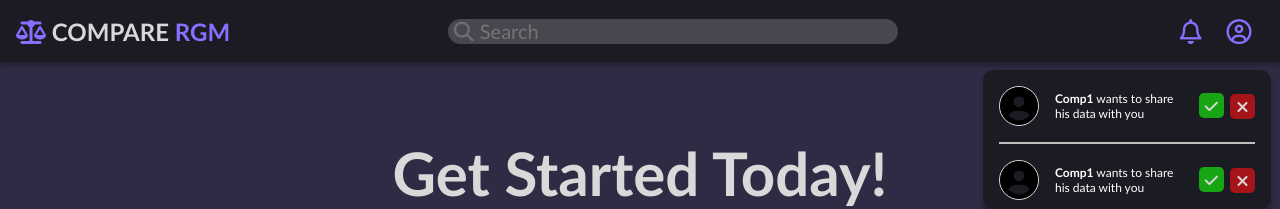
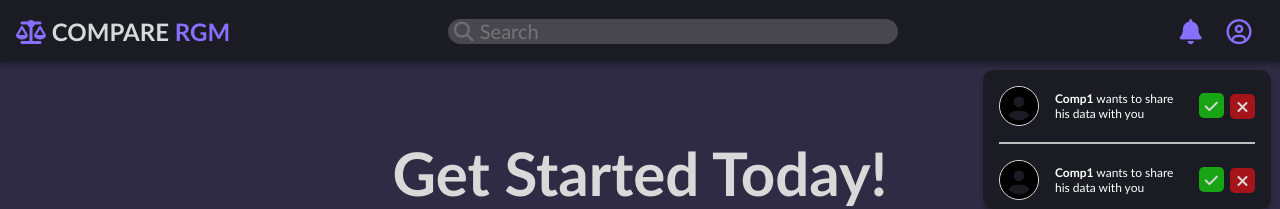
Before and after one commit to ciobanu-robert/CompareRGM, an Angular app: page / in a window 1280 px wide. Both pictures are taken after a click on the element 1190 px from the left and 31 px from the top of the page. Shown: the top 209 px of the page. Built offline with nearby package versions, Linux system fonts and the light colour scheme.

Commit message:
Added a few changes

```diff
--- a/src/app/menu-bar/topbar/topbar.component.css
+++ b/src/app/menu-bar/topbar/topbar.component.css
@@ -59,6 +59,14 @@
     font-size: 25px;
 }
 
+.fa-bell:hover, .fa-circle-user:hover {
+    color: #9f91fb;
+}
+
+.fa-bell:active, .fa-circle-user:active {
+    color: rgb(81, 73, 131);
+}
+
 .account span{
     margin: 0 0.5em;
     cursor: pointer;
--- a/src/app/menu-bar/topbar/topbar.component.html
+++ b/src/app/menu-bar/topbar/topbar.component.html
@@ -18,7 +18,14 @@
 
     <div class="account">
         <span (click)="notifVisibility()">
-            <i class="fa-regular fa-bell"></i>
+            <i
+                *ngIf="!notifVisible"
+                class="fa-regular fa-bell"
+            ></i>
+            <i
+                *ngIf="notifVisible"
+                class="fa-solid fa-bell"
+            ></i>
         </span>
 
         <span (click)="accVisibility()">
--- a/src/app/pages/compare-products-page/compare-products-page.component.html
+++ b/src/app/pages/compare-products-page/compare-products-page.component.html
@@ -25,6 +25,7 @@
                             <div class="range">
                                 <input
                                     class="slider"
+                                    disabled
                                     type="range"
                                     min="0"
                                     max="15"
@@ -48,6 +49,7 @@
                             <div class="range">
                                 <input
                                     class="slider"
+                                    disabled
                                     type="range"
                                     min="0"
                                     max="15"
@@ -79,6 +81,7 @@
                             <div class="range">
                                 <input
                                     class="slider"
+                                    disabled
                                     type="range"
                                     min="0"
                                     max="15"
@@ -101,6 +104,7 @@
                             <div class="range">
                                 <input
                                     class="slider"
+                                    disabled
                                     type="range"
                                     min="0"
                                     max="15"
@@ -132,6 +136,7 @@
                             <div class="range">
                                 <input
                                     class="slider"
+                                    disabled
                                     type="range"
                                     min="0"
                                     max="15"
@@ -156,6 +161,7 @@
                             <div class="range">
                                 <input
                                     class="slider"
+                                    disabled
                                     type="range"
                                     min="0"
                                     max="15"
--- a/src/app/pages/compare-products-page/compare-products-page.component.ts
+++ b/src/app/pages/compare-products-page/compare-products-page.component.ts
@@ -1,7 +1,6 @@
 import { Component } from '@angular/core';
 import { MenuBarModule } from '../../menu-bar/menu-bar.module';
 import { RouterLink, RouterLinkActive } from '@angular/router';
-import { Router } from 'express';
 
 @Component({
   selector: 'app-compare-products-page',
```
